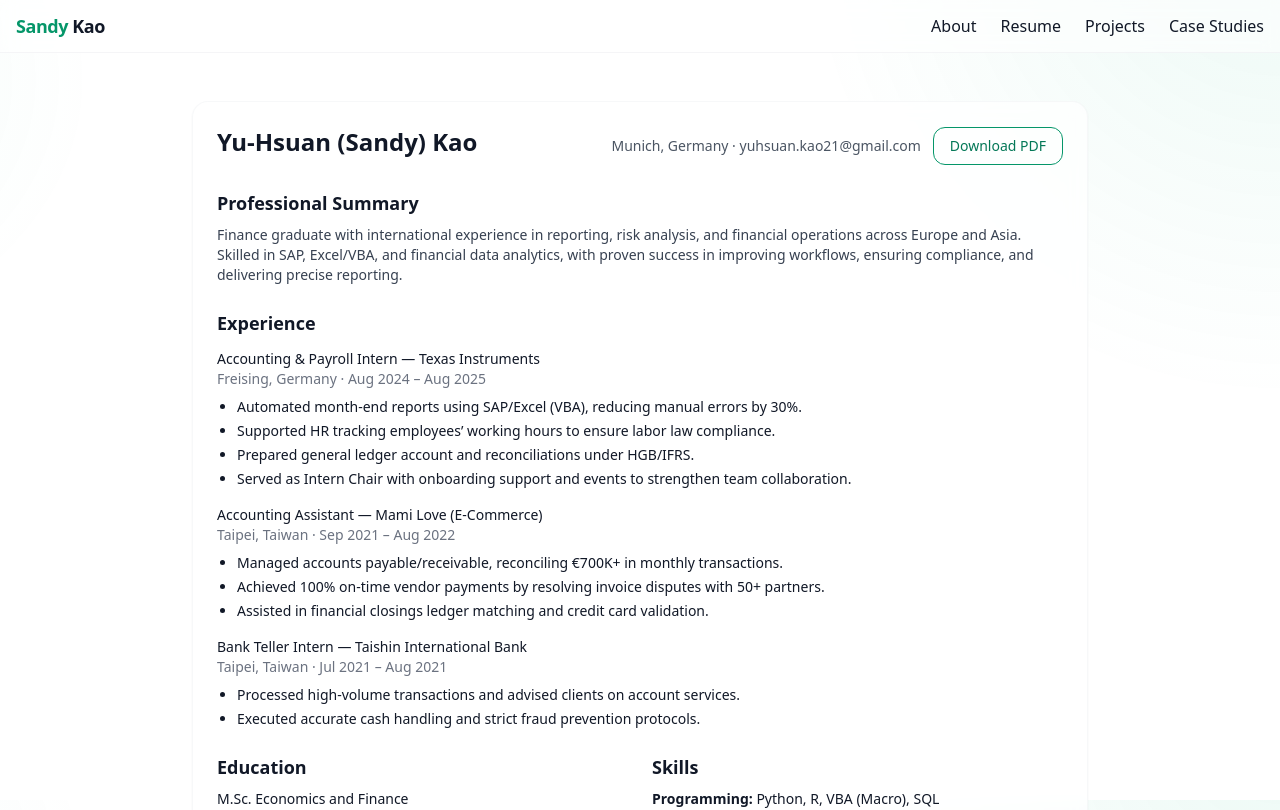
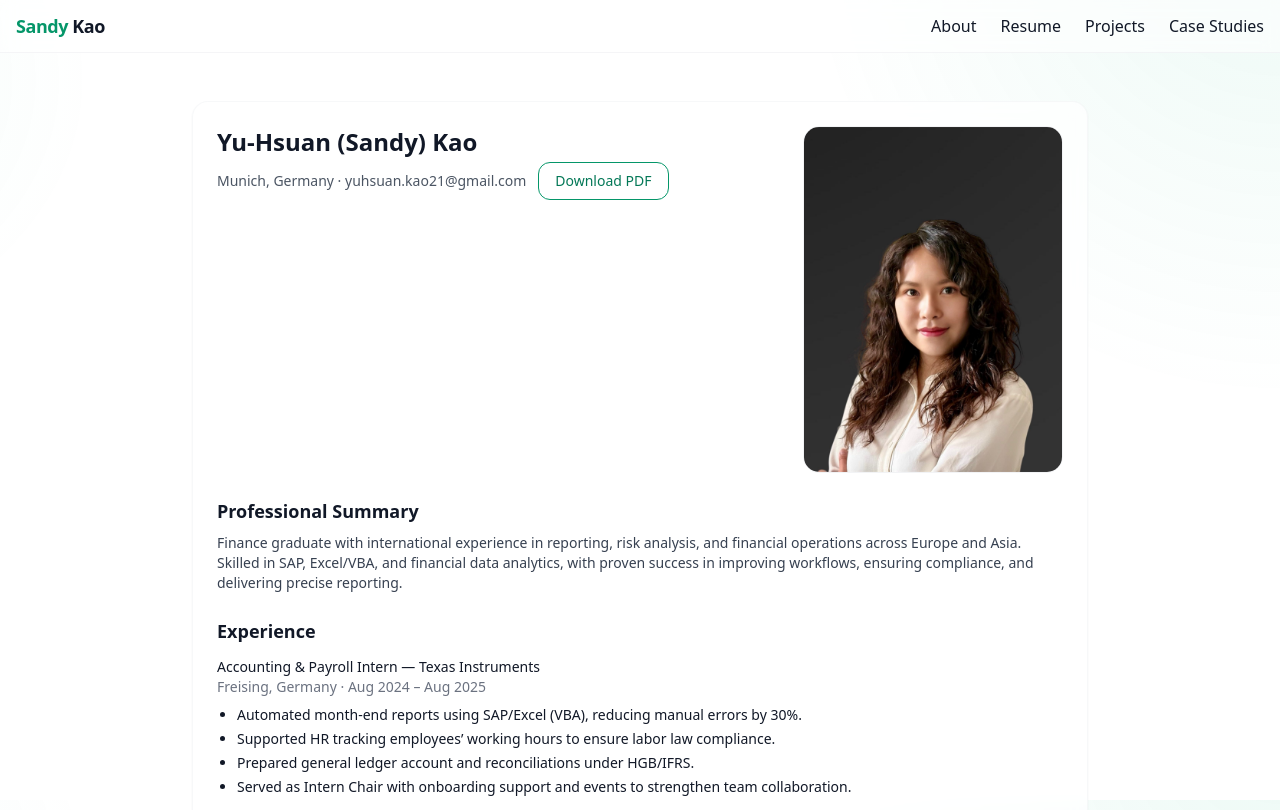
Before and after one commit to SandyKao0301/SandyKao, a Next.js app: page /resume in a window 1280 px wide. Shown: the top 810 px of the page. Built offline with nearby package versions, Linux system fonts and the light colour scheme.

Commit message:
Update page.tsx

```diff
--- a/app/resume/page.tsx
+++ b/app/resume/page.tsx
@@ -1,4 +1,5 @@
 import EmailLink from "@/components/EmailLink";
+import Image from "next/image";
 
 export const metadata = { title: "Resume — Sandy Kao" };
 
@@ -9,13 +10,28 @@ export default function ResumePage(){
   return (
     <div className="container py-12 print:py-0">
       <div className="card max-w-4xl mx-auto">
-        <header className="flex flex-col gap-1 sm:flex-row sm:items-baseline sm:justify-between">
-          <h1 className="text-2xl font-semibold">Yu-Hsuan (Sandy) Kao</h1>
-          <div className="text-sm text-gray-600 dark:text-gray-400 flex items-center gap-3">
-            <span>Munich, Germany · <EmailLink /></span>
-            <a className="btn-outline no-print" href={`${base}/assets/CV.pdf`} download>
-              Download PDF
-            </a>
+        {/* Header with portrait */}
+        <header className="grid gap-4 md:grid-cols-[1fr,260px] items-start">
+          <div className="flex flex-col gap-1">
+            <h1 className="text-2xl font-semibold">Yu-Hsuan (Sandy) Kao</h1>
+            <div className="text-sm text-gray-600 dark:text-gray-400 flex flex-wrap items-center gap-3">
+              <span>Munich, Germany · <EmailLink /></span>
+              <a className="btn-outline no-print" href={`${base}/assets/CV.pdf`} download>
+                Download PDF
+              </a>
+            </div>
+          </div>
+
+          {/* Portrait (ensure file exists at /public/assets/Sandy_portrait.jpg) */}
+          <div className="justify-self-end">
+            <Image
+              src="/assets/Sandy_portrait.jpg"
+              alt="Sandy Kao — professional portrait"
+              width={260}
+              height={340}
+              className="rounded-2xl border border-gray-200/50 dark:border-gray-800/50 object-cover aspect-[3/4] w-full max-w-[260px] print:max-w-[150px] print:rounded-md"
+              priority
+            />
           </div>
         </header>
 
@@ -46,7 +62,7 @@ export default function ResumePage(){
               <ul className="list-disc ml-5 mt-2 space-y-1">
                 <li>Managed accounts payable/receivable, reconciling €700K+ in monthly transactions.</li>
                 <li>Achieved 100% on-time vendor payments by resolving invoice disputes with 50+ partners.</li>
-                <li>Assisted in financial closings ledger matching and credit card validation.</li>
+                <li>Assisted in financial closings: ledger matching and credit card validation.</li>
               </ul>
             </div>
             <div>
```
